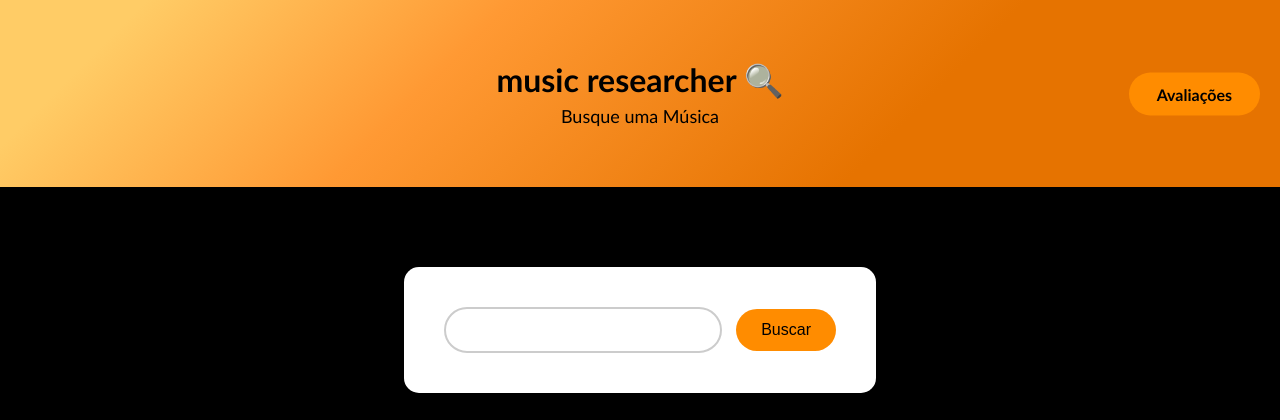
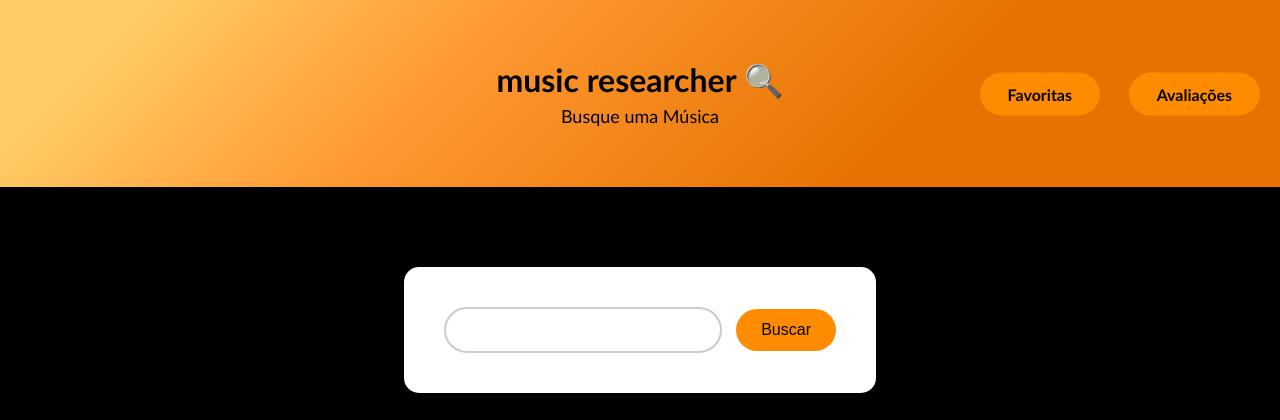
Before and after one commit to americogabriel/Desafio-25.2, a Django app: page / in a window 1280 px wide. Shown: the top 420 px of the page. Run offline with Django 5.2, Linux system fonts and the light colour scheme; some libraries are stand-ins or nearby versions.

Commit message:
Ajuste Tamanho do botão favoritas

```diff
--- a/app/templates/app/home.html
+++ b/app/templates/app/home.html
@@ -51,7 +51,19 @@
             font-weight: bold;
             text-decoration: none;
         }
-
+        .botao-header-fav {
+            position: absolute;
+            right: 180px;
+            top: 50%;
+            transform: translateY(-50%);
+            padding: 12px 28px;
+            border-radius: 30px;
+            background: #ff8c00;
+            color: black;
+            font-size: 16px;
+            font-weight: bold;
+            text-decoration: none;
+        }
         .container {
             flex: 1;
             display: flex;
@@ -95,6 +107,7 @@
         <h1>music researcher 🔍</h1>
         <h3>Busque uma Música</h3>
         <a href="{% url 'url_listar' %}" class="botao-header">Avaliações</a>
+        <a href="{% url 'url_listarfavorita'%}" class="botao-header-fav">Favoritas</a>
     </header>
 
     <div class="container">
```
